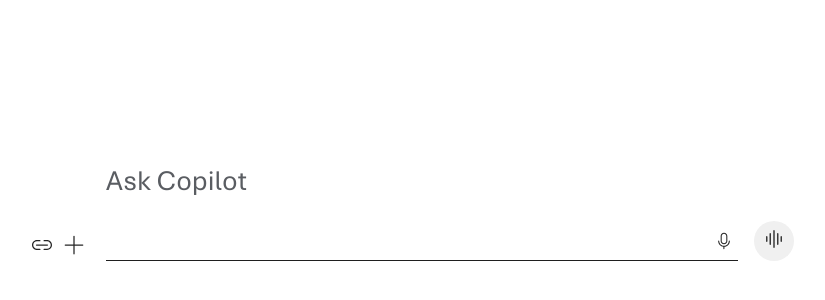
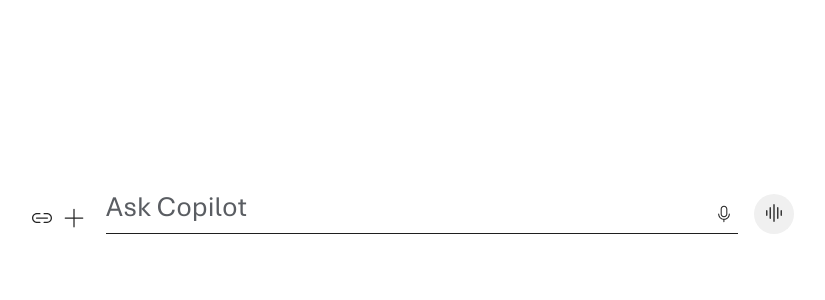
Before and after one commit to jhannae/beatsforbop_typetalk, a website built with Vite: page index.html in a window 1280 px wide. Shown: the part 186-486 px from the top of the page, without its empty margins (230-1055 px from the left). Built offline with nearby package versions, Linux system fonts and the light colour scheme.

Commit message:
feat(prompt): unlimited multiline stacking without scroll; baseline placeholder alignment

```diff
--- a/script.js
+++ b/script.js
@@ -9,12 +9,17 @@
 const arrowUpSvg = `\n<svg xmlns="http://www.w3.org/2000/svg" width="20" height="20" viewBox="0 0 20 20" fill="none">\n  <path d="M3.13171 9.16142C2.94553 9.36536 2.95993 9.68162 3.16387 9.8678C3.36781 10.054 3.68407 10.0396 3.87025 9.83564L9.50098 3.66779L9.50098 17.4985C9.50098 17.7747 9.72483 17.9985 10.001 17.9985C10.2771 17.9985 10.501 17.7747 10.501 17.4985L10.501 3.67068L16.1291 9.83564C16.3152 10.0396 16.6315 10.054 16.8354 9.8678C17.0394 9.68162 17.0538 9.36536 16.8676 9.16142L10.5536 2.24507C10.4258 2.10512 10.2583 2.02529 10.0851 2.00558C10.0578 2.00095 10.0296 1.99854 10.001 1.99854C9.9741 1.99854 9.94773 2.00066 9.922 2.00474C9.7461 2.02291 9.57544 2.10302 9.44576 2.24507L3.13171 9.16142Z" fill="white"/>\n</svg>`;
 
 function autoResize() {
-  // Remove cap so textarea keeps growing; hide native scrollbar.
   input.style.height = 'auto';
-  input.style.overflow = 'hidden';
-  input.style.height = input.scrollHeight + 'px';
-  const lh = parseFloat(getComputedStyle(input).lineHeight) || 40;
-  if (input.scrollHeight > lh * 1.25) {
+  const newHeight = input.scrollHeight;
+  input.style.height = newHeight + 'px';
+  // Expand composer container min-height so button aligns bottom
+  const composerContainer = document.querySelector('.composer-container');
+  if (composerContainer) {
+    const baseMin = 184; // original base
+    composerContainer.style.minHeight = Math.max(baseMin, newHeight + 32) + 'px';
+  }
+  const singleLineHeight = parseFloat(getComputedStyle(input).lineHeight);
+  if (newHeight > singleLineHeight * 1.3) {
     input.classList.add('multi-line');
   } else {
     input.classList.remove('multi-line');
@@ -232,3 +237,8 @@
 document.addEventListener('mouseover', showMetricsTooltip);
 document.addEventListener('mousemove', moveMetricsTooltip);
 document.addEventListener('mouseout', hideMetricsTooltip);
+
+// Ensure initial placeholder alignment with baseline before user interaction
+window.addEventListener('DOMContentLoaded', () => {
+  autoResize();
+});
--- a/styles.css
+++ b/styles.css
@@ -168,13 +168,13 @@
 body.prompt-mode .prompt-bar { position: absolute; top: 50%; left: 50%; transform: translate(-50%, -50%); display: flex; justify-content: center; }
 body.conversation-mode .prompt-bar { position: sticky; bottom: 0; left: 0; right: 0; background: var(--color-bg-page); display: flex; justify-content: center; align-items: center; min-height: 184px; }
 
-.composer-container { width: var(--layout-composer); min-height: 184px; height: auto; max-width: 100%; display: flex; align-items: center; justify-content: center; }
+.composer-container { width: var(--layout-composer); min-height: 184px; /* allow growth */ max-width: 100%; display: flex; align-items: center; justify-content: center; }
 .prompt-composer { width: var(--layout-composer-inner); max-width: 100%; display: flex; align-items: flex-end; gap: 0; background: transparent; }
 .prompt-track { margin: 0 16px; }
 .prompt-track { position: relative; flex: 1; display: flex; align-items: flex-end; }
 /* Prompt input now fluid via var(--fs-800); line-height uses ratios so it scales automatically */
 /* Prompt input uses dedicated prompt line-heights to avoid caret overlap (fs-800 20→32 vs line-height 28→44) */
-.prompt-input { flex: 1; resize: none; border: none; background: transparent; font: inherit; font-size: var(--fs-800); line-height: var(--lh-prompt); outline: none; padding: 0 40px 6px 0; border-bottom: 1px solid #1F1F1F; color: #1F1F1F; }
+.prompt-input { flex: 1; resize: none; border: none; background: transparent; font: inherit; font-size: var(--fs-800); line-height: var(--lh-prompt); height: var(--lh-prompt); /* ensure initial baseline alignment */ outline: none; padding: 0 40px 6px 0; border-bottom: 1px solid #1F1F1F; color: #1F1F1F; overflow: hidden; /* prevent internal scrollbars */ }
 .prompt-input.multi-line { line-height: var(--lh-prompt-wrap); }
 /* Conversation mode overrides: 20/24 base, 20/28 multiline */
 body.conversation-mode .prompt-input { font-size: var(--fs-500); line-height: var(--lh-prompt); color: #1F1F1F; }
```
